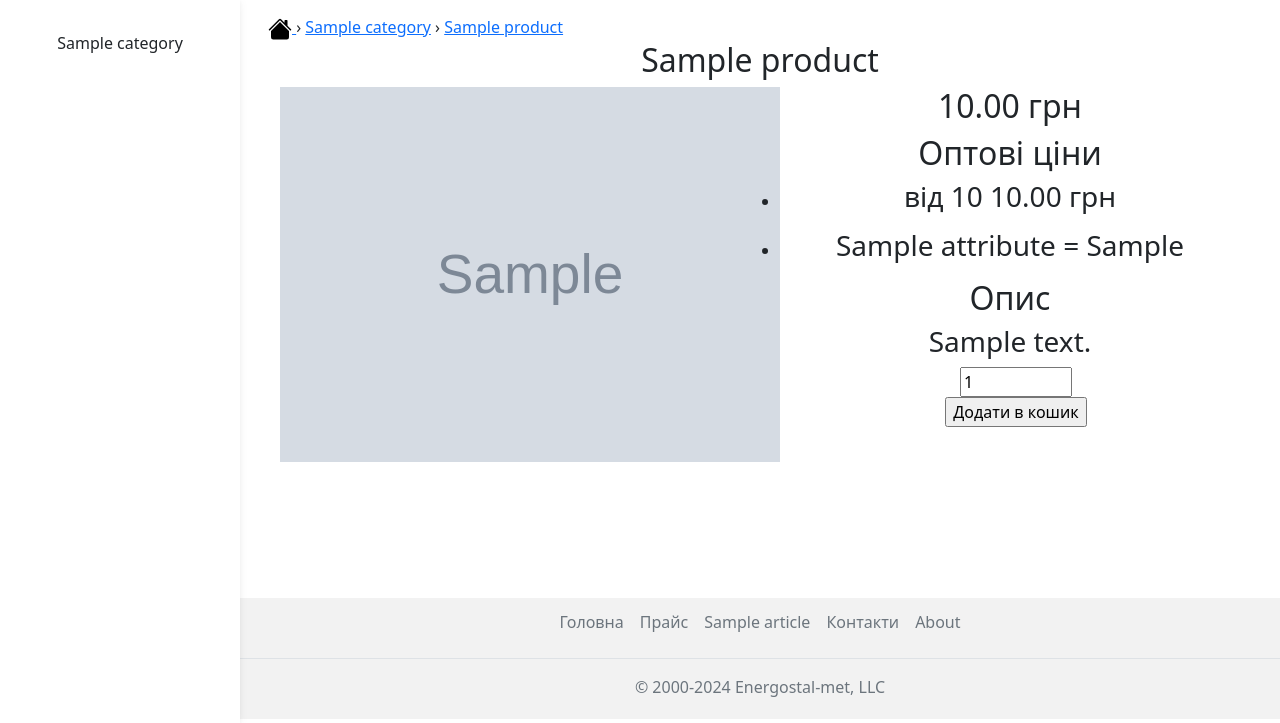
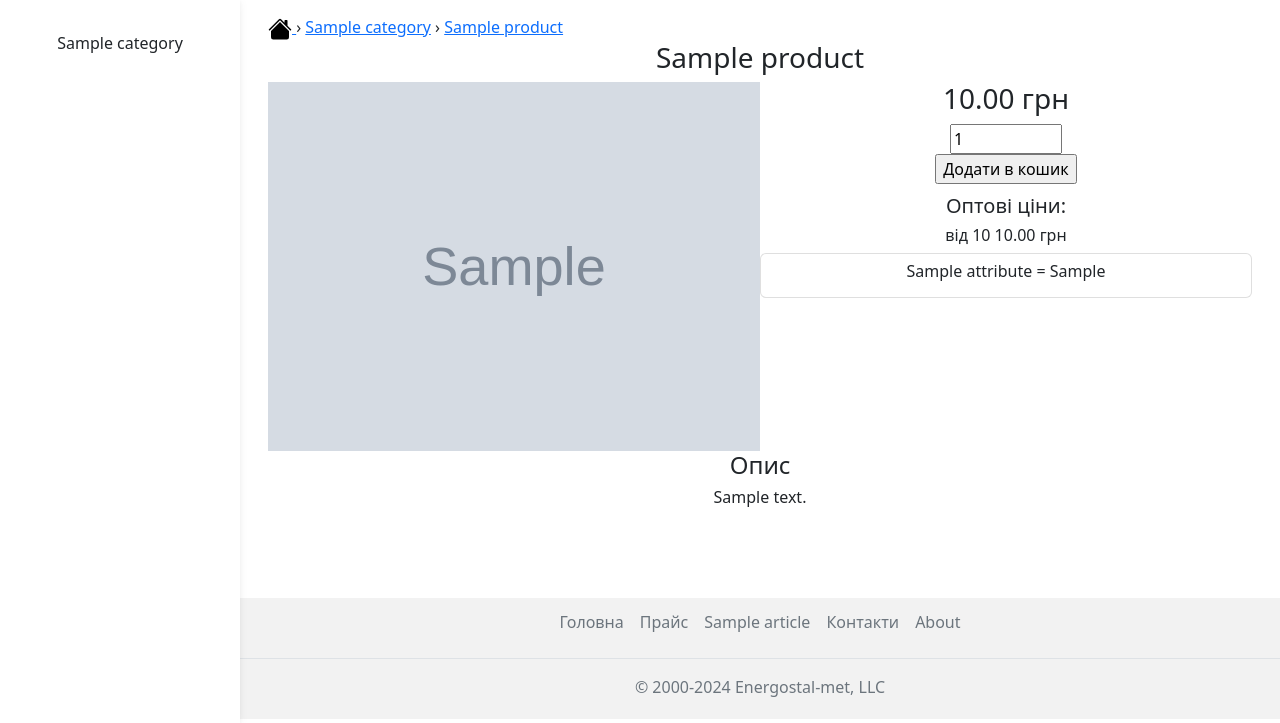
Before and after one commit to SviatoslavIliash/EnergostalMet, a Django app: a page that uses energosite/store/templates/store/product.html in a window 1280 px wide. Shown: the part 77-800 px from the top of the page. Run offline with Django 5.2, Linux system fonts and the light colour scheme; tables that the repository leaves empty hold one stand-in row (values such as "Sample post"); grey boxes marked "Sample" are stand-in pictures.

Commit message:
Fixed product page in product.html

```diff
--- a/energosite/store/templates/store/product.html
+++ b/energosite/store/templates/store/product.html
@@ -23,36 +23,48 @@
     max-width: 7em;
   }
 </style>
-<div class="container">
-    <h2>{{ product.name }}</h2>
+<div class="card" style="border: none">
+    <div class="row g-0">
+    <h3>{{ product.name }}</h3>
+    <div class="col-lg-6">
     <img class="resp_img" src="{{ product.get_image }}" align="left"/>
-    <h2>{{ product.price }} грн</h2>
-    {% if wholesale_prices %}
-        <h2>Оптові ціни</h2>
-        <ul>
-            {% for price in wholesale_prices %}
-                <li>
-                    <h3> від {{price.from_quantity}} {{price.price}} грн</h3>
-                </li>
-            {% endfor %}
-        </ul>
-    {% endif %}
-    <ul>
-        {% for attr in attrs %}
-            <li>
-                <h3>{{ attr }} </h3>
-            </li>
-        {% endfor %}
-    </ul>
-    <h2>Опис</h2>
-    <h3>{{ product.description }}</h3>
-</div>
-<form id="add_to_cart_form_{{product.id}}" class="cart_add_form" action="{% url 'cart:cart_add' product.slug %}" method="post">
+    </div>
+    <div class="col-lg-6">
+    <h3>{{ product.price }} грн</h3>
+        <form id="add_to_cart_form_{{product.id}}" class="cart_add_form" action="{% url 'cart:cart_add' product.slug %}" method="post">
     {{ cart_product_form }}
     {% csrf_token %}
     <input type="submit" value="Додати в кошик">
 </form>
 
+    {% if wholesale_prices %}
+    <div style="margin-top: 10px">
+        <h5>Оптові ціни:</h5>
+<!--        <ul>-->
+            {% for price in wholesale_prices %}
+<!--                <li>-->
+                    <h6> від {{price.from_quantity}} {{price.price}} грн</h6>
+<!--                </li>-->
+            {% endfor %}
+<!--        </ul>-->
+        </div>
+    {% endif %}
+        <ul class="list-group list-group">
+            {% for attr in attrs %}
+      <li class="list-group-item">  <h6>{{ attr }} </h6></li>
+
+        {% endfor %}
+
+        </ul>
+    </div>
+    </div>
+</div>
+  <div>
+    <h4>Опис</h4>
+    <h6>{{ product.description }}</h6>
+  </div>
+
+
     <!--<button type="button" class="btn btn-secondary">Add to Cart</button>-->
 
 {% endblock %}
```
